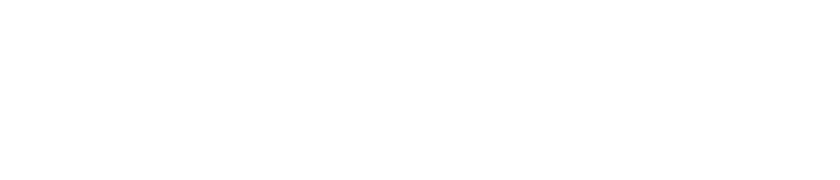
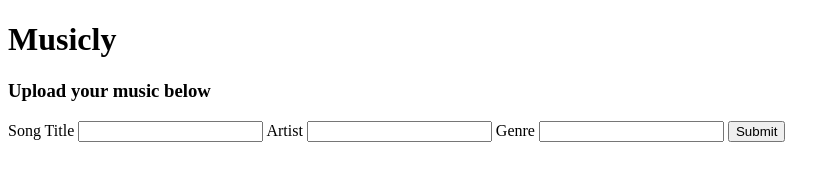
Before and after one commit to WistyDagel/Musicly, a website: page index.html in a window 1280 px wide. Shown: the whole page, without its empty margins (0-840 px from the left). Drawn offline with Linux system fonts and the light colour scheme.

Commit message:
index and submitted pages created

```diff
--- a/index.html
+++ b/index.html
@@ -6,6 +6,20 @@
     <title>Document</title>
 </head>
 <body>
-
+    <div class="header">
+        <h1>Musicly</h1>
+        <h3>Upload your music below</h3>
+    </div>
+    <div class="content">
+        <form action="/submitted.html" method="POST">
+            <label>Song Title</label>
+            <input type="text"/>
+            <label>Artist</label>
+            <input type="text"/>
+            <label>Genre</label>
+            <input type="text"/>
+            <input type="submit" value="Submit"/>
+        </form>
+    </div>
 </body>
 </html>
```
Also changed, not shown: submitted.html (added, +17 -0 lines).
